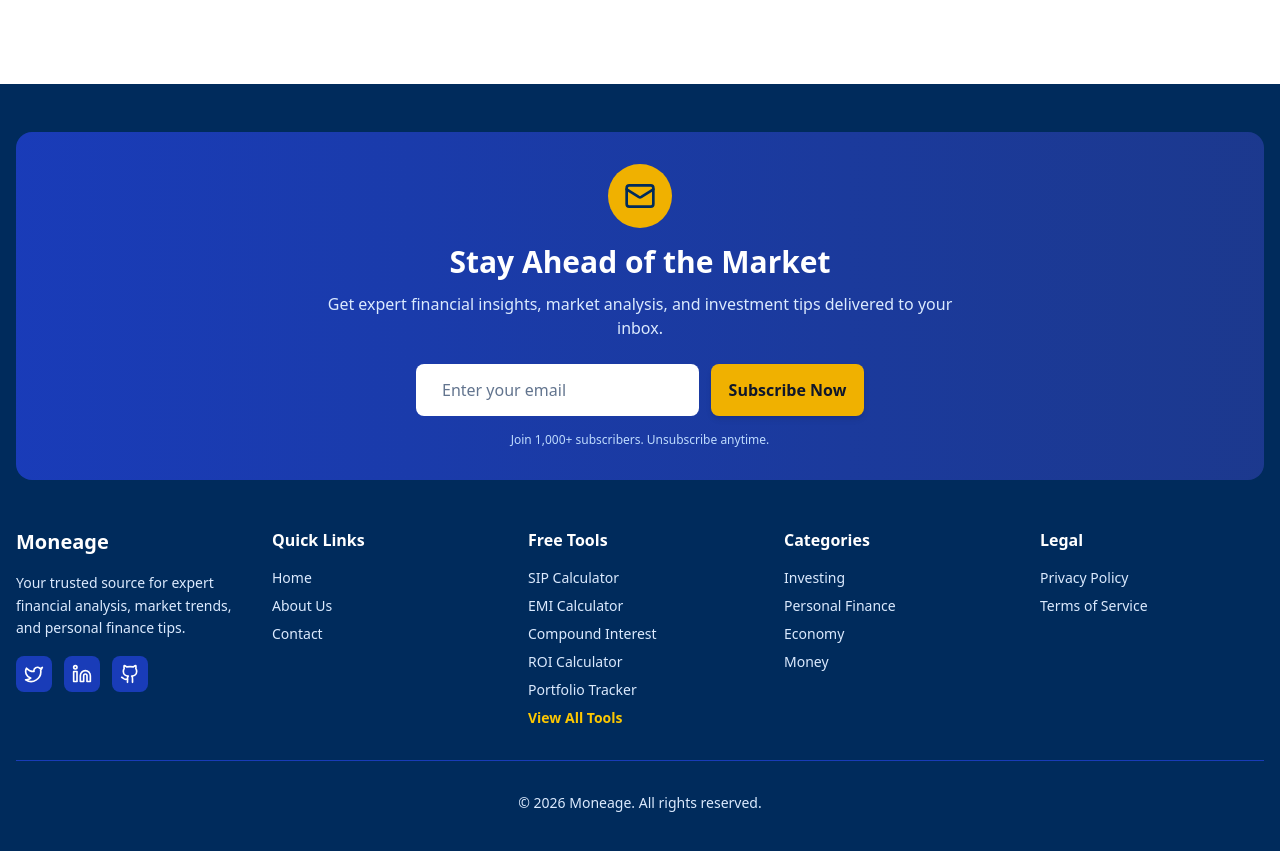
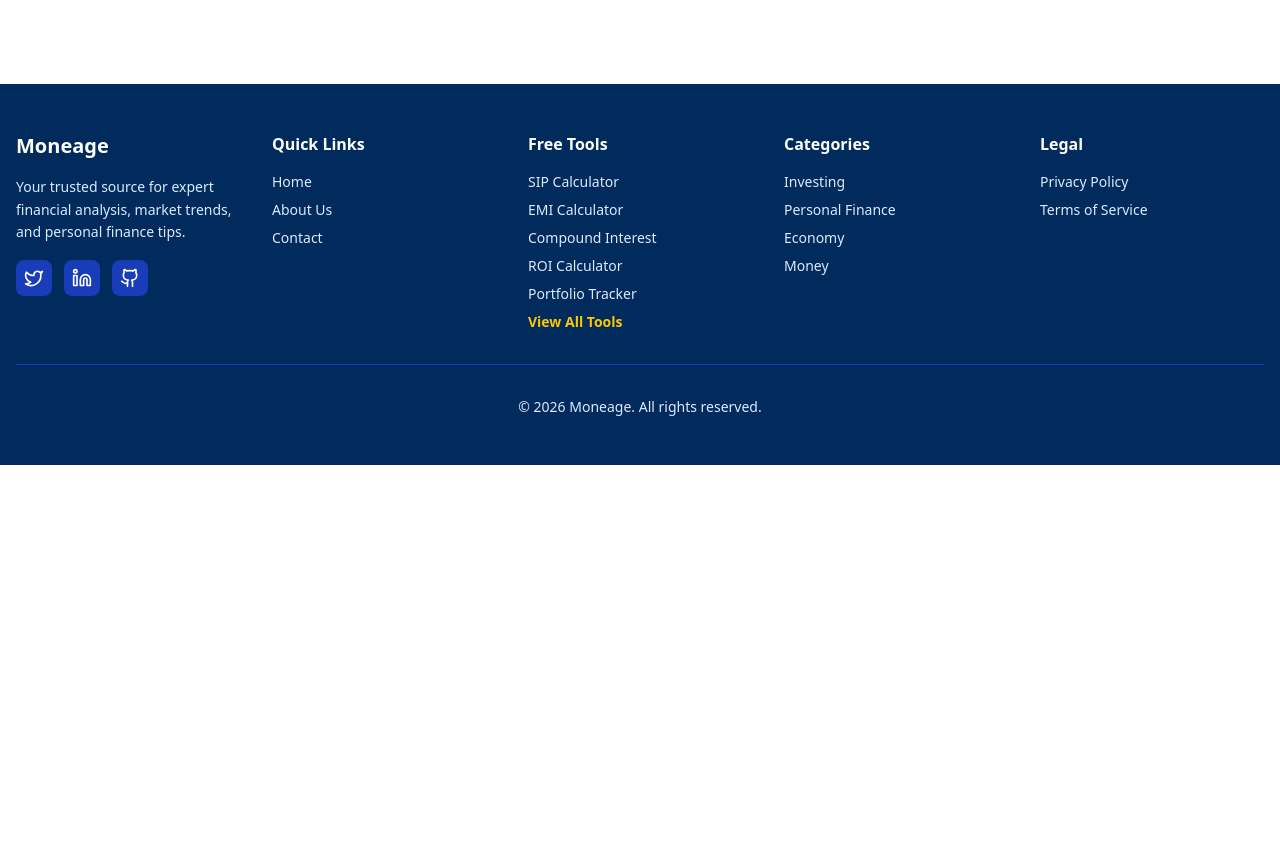
Before and after one commit to Moneage/moneage, a Next.js app in the folder frontend/: page /about in a window 1280 px wide. Shown: the part 1240-2091 px from the top of the page. After the commit the page ends 1705 px from the top, so only its background shows below. Built offline with nearby package versions, Linux system fonts and the light colour scheme; no server answers.

Commit message:
chore: remove newsletter section from footer

```diff
--- a/frontend/components/Footer.tsx
+++ b/frontend/components/Footer.tsx
@@ -1,28 +1,10 @@
 import Link from 'next/link';
-import { Twitter, Linkedin, Github, Mail } from 'lucide-react';
-import NewsletterForm from './NewsletterForm';
+import { Twitter, Linkedin, Github } from 'lucide-react';
 
 export default function Footer() {
     return (
         <footer className="bg-navy text-white mt-16">
             <div className="container mx-auto px-4 py-12">
-                {/* Newsletter Section */}
-                <div id="newsletter" className="bg-gradient-to-r from-blue-800 to-blue-900 rounded-2xl p-8 mb-12 text-center">
-                    <div className="max-w-2xl mx-auto">
-                        <div className="bg-yellow-500 w-16 h-16 rounded-full flex items-center justify-center mx-auto mb-4">
-                            <Mail className="w-8 h-8 text-navy" />
-                        </div>
-                        <h3 className="text-2xl md:text-3xl font-bold mb-3">Stay Ahead of the Market</h3>
-                        <p className="text-blue-100 mb-6">
-                            Get expert financial insights, market analysis, and investment tips delivered to your inbox.
-                        </p>
-                        <NewsletterForm />
-                        <p className="text-xs text-blue-200 mt-4">
-                            Join 1,000+ subscribers. Unsubscribe anytime.
-                        </p>
-                    </div>
-                </div>
-
                 <div className="grid grid-cols-2 md:grid-cols-5 gap-8">
                     {/* Brand */}
                     <div className="col-span-2 md:col-span-1">
```
